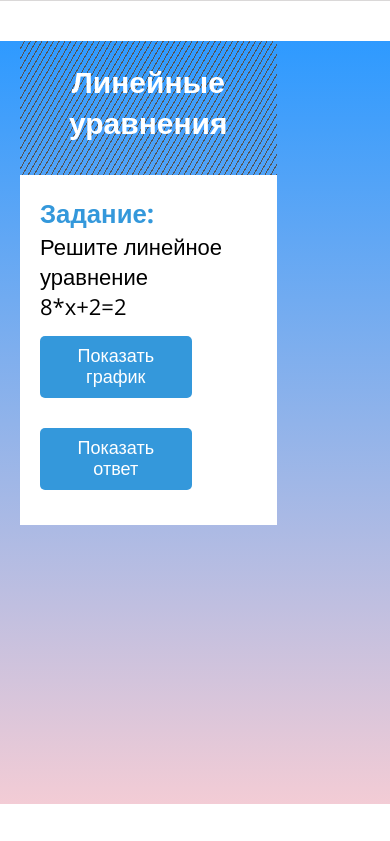
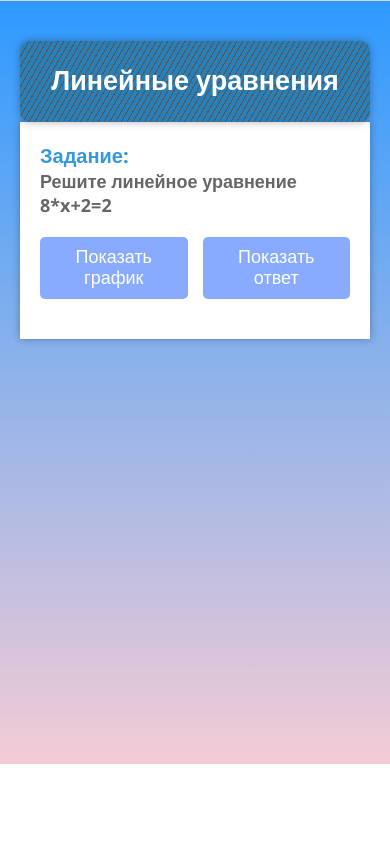
Before and after one commit to NonsmeNo/EdicationPlatform, a Flask app: template templates/rend.html in a window 390 px wide. Shown: the part 80-921 px from the top of the page. After the commit the page ends 844 px from the top, so only its background shows below. Run offline with Flask 3, Linux system fonts and the light colour scheme; the template is opened without the code that fills it: values that come from a table or form of the project are taken from there, others are empty; tables that the repository leaves empty hold one stand-in row (values such as "Sample post").

Commit message:
rend mobile

```diff
--- a/app.py
+++ b/app.py
@@ -273,5 +273,6 @@ with app.app_context():
     pass
 
 
+
 if __name__ == "__main__":  # для того чтобы проект запускался как приложение flask
     app.run(debug=True)  # debug чтобы выводились на страничке все ошибки
--- a/static/css/rend.css
+++ b/static/css/rend.css
@@ -7,8 +7,8 @@
     background-image: linear-gradient(var(--blue), var(--light-pink));
 	box-sizing: border-box;
 	width: 100%;
-	height: calc(100vh - 81px);
-    padding: 0 50px;
+	min-height: calc(100vh - 81px);
+    padding: 0;
 }
 
 /* =========================
@@ -88,6 +88,7 @@
 .content .gener_param_block .title{
     background: repeating-linear-gradient(-60deg, #555 0, #555 1px, transparent 1px, transparent 5px);
     background-color: #2980b9;
+
     color: #fff;
     text-align:center;
     padding: 20px 0;
@@ -177,61 +178,144 @@
 ========================= */
 
 
-/*Отображение задачи*/
 .content .rend_block{
+    padding-top: 40px;
+
     display: flex;
-    margin-top: 40px;
     flex-direction: row;
     justify-content: center;
+    height: calc(100vh - 90px);
 }
 
-.content .rend {
-    width: 450px;
+
+
+/*условия задачм*/
+.content .rend_block .rend {
+    width: 30%;
     display: flex;
     flex-direction: column;
-    font-size: 22px;
-    margin-right: 40px;
-    border-radius: 20px;
+    font-size: 20px;
 }
 .content .rend h3{
     color: #3498db;
+    font-size: 20px;
 }
 
 .content .rend .task-block {
     background: #fff;
     padding: 20px;
+    box-shadow: 0 0 8px rgba(0, 0, 0, 0.3);
+    font-size: 18px;
+    font-weight: 700;
+    color: #666666;
 }
 
 .content .rend .title{
     background: repeating-linear-gradient(-60deg, #555 0, #555 1px, transparent 1px, transparent 5px);
+    background-color: #2980b9;
     color: #fff;
     text-align:center;
-    padding: 20px 0 5px 0;
     font-size: 20px;
-}
-
-.content .rend button {
-    display: inline-block;
-    padding: 10px 20px;
-    background-color: #3498db;
-    color: #fff;
-    width: 70%;
-    text-decoration: none;
-    border-radius: 5px;
-    margin: 15px 100px 15px 0px;
-    border: white;
-    font-size: 18px;
+    box-shadow: 0 0 8px rgba(0, 0, 0, 0.3);
+     z-index: 1;
+     padding-top: 20px;
 }
 
 
-.content .canvas canvas {
-	border: 3px solid antiquewhite;
-	background-color: antiquewhite;
-	border-radius: 5px;
+.content .rend .answer-btns {
+    display: flex;
+    flex-direction: row;
+    margin: 20px 0;
+    gap: 15px;
+}
+
+.content .rend .answer button {
+    display: inline-block;
+    padding: 10px 20px;
+    background-color: #89abff;
+    color: #fff;
+    text-decoration: none;
+    border-radius: 5px;
+    border: white;
+    font-size: 18px;
+    width: 50%;
+    transition: background-color 0.4s ease;
+
+}
+
+.content .rend .answer button:hover {
+    background-color: #FF5959;
+
 }
 
 
-.content .canvas {
-    width: 800px;
-    height:800px;
+/* холст */
+.content .rend_block .canvas {
+	width: 50%;
+	margin: 0;
+	padding: 0 20px 20px 20px;
+
+    display: flex;
+	justify-content: center;
 }
+
+.content .canvas canvas {
+	aspect-ratio: 1 / 1;
+	background-color: rgb(255, 255, 255);
+	border-radius: 10px;
+	box-shadow: 0 0 15px rgba(0, 0, 0, 0.5);
+}
+
+/* Если контейнер выше, чем широк */
+@media (max-aspect-ratio: 1/1) {
+	.content .canvas canvas {
+		width: 92%;
+		height: auto;
+	}
+}
+
+/* Если контейнер шире, чем высокий */
+@media (min-aspect-ratio: 1/1) {
+	.content .canvas canvas {
+		height: 92%;
+		width: auto;
+	}
+}
+
+
+
+@media screen and (max-width: 1050px) {
+    .content {
+        overflow-y: auto;
+    }
+	.content .rend_block{
+		flex-direction: column;
+		justify-content: start;
+		height: auto;
+	}
+
+    .content .rend_block .rend{
+		width: 100%;
+	}
+    .content .rend_block .title{
+		width: 100%;
+        font-size: 18px;
+        border-radius: 10px;
+	}
+
+	.content .rend_block  .canvas {
+		width: 100%;
+		align-items: flex-start;
+		padding: 30px 0 0 0;
+		height: auto;
+	}
+}
+
+@media screen and (orientation: landscape) and (max-width: 1050px) {
+	.content .rend_block {
+		flex-direction: row;
+	}
+    .content .rend_block .canvas{
+		padding: 0;
+	}
+}
--- a/static/js/calculate/calculate.js
+++ b/static/js/calculate/calculate.js
@@ -371,7 +371,7 @@ document.addEventListener('DOMContentLoaded', function() {
 		ctx.beginPath();
 		ctx.moveTo(0, y0_canv);
 		ctx.lineTo(width, y0_canv);
-		ctx.lineWidth = 1;
+		ctx.lineWidth = 0.5;
 		ctx.strokeStyle = 'black';
 		ctx.stroke();
 
@@ -380,7 +380,7 @@ document.addEventListener('DOMContentLoaded', function() {
 		ctx.beginPath();
 		ctx.moveTo( x0_canv, 0);
 		ctx.lineTo( x0_canv, height);
-		ctx.lineWidth = 1;
+		ctx.lineWidth = 0.5;
 		ctx.strokeStyle = 'black';
 		ctx.stroke();
 	}
--- a/static/js/rend/rend.js
+++ b/static/js/rend/rend.js
@@ -20,9 +20,6 @@ document.addEventListener('DOMContentLoaded', function() {
     canv.style.display = 'none';
     answer.style.display = 'none';
 
-    const width = 800;
-	const height = 800;
-
 
 	x_left = -10;
 	x_right = 10;
@@ -30,6 +27,23 @@ document.addEventListener('DOMContentLoaded', function() {
 	y_up = x_right;
 
     //на старте
+
+
+    // Скрыть изначально ответ
+    answer.style.display = 'none';
+
+    // Временно показать
+    canv.style.display = 'block';
+
+    canv.width = canv.clientWidth;
+    canv.height = canv.clientHeight;
+    const width = canv.width;
+    const height = canv.height;
+
+
+    // Снова скрыть
+    canv.style.display = 'none';
+
 	const ctx = canv.getContext('2d');
 	drow_start();
 	drow_axes();
@@ -97,6 +111,7 @@ document.addEventListener('DOMContentLoaded', function() {
       // Показать canvas
         if (canv.style.display == 'none'){
             canv.style.display = 'block';
+
             btnShowGraph.textContent = 'Скрыть график';
             let str_graph = "";
             if (template_id == 1 || template_id == 2 || template_id == 3) {
@@ -195,42 +210,56 @@ document.addEventListener('DOMContentLoaded', function() {
         }
         document.getElementById("answer").innerHTML = "Ответ: x = " + x;
     }
+
+
 function findXQuad(eq, type) {
-    let a,b,c;
+    let a, b, c;
+
+    // Если уравнение полного вида (ax^2 + bx + c = 0)
     if (type == 4) {
-            // Извлекаем коэффициенты a, b и c
+        // Извлекаем коэффициенты a, b и c из уравнения
         let parts = eq.split("*x");
         a = parseFloat(parts[0]);
         b = parseFloat(parts[2]);
         c = parseFloat(parts[3].split("=")[0]);
-          console.log(a);
-          console.log(b);
-          console.log(c);
 
         // Вычисляем дискриминант
-          let discriminant = b*b - 4*a*c;
-            console.log(discriminant);
-          // Находим корни уравнения
+        let discriminant = b * b - 4 * a * c;
+
+        // Находим корни уравнения в зависимости от дискриминанта
         if (discriminant > 0) {
-            let x1 = (-b + Math.sqrt(discriminant)) / (2*a);
-            let x2 = (-b - Math.sqrt(discriminant)) / (2*a);
-            document.getElementById("answer").innerHTML = "Ответ: x1 = " + x1.toFixed(2) + ", x2 = " + x2.toFixed(2) + ", D = " + discriminant;
+            // Два корня
+            let x1 = (-b + Math.sqrt(discriminant)) / (2 * a);
+            let x2 = (-b - Math.sqrt(discriminant)) / (2 * a);
+
+             // Отображение ответа
+            let result = "Ответ: x1 = " + x1.toFixed(2) + ", x2 = " + x2.toFixed(2);
+            result += ", D = " + discriminant;
         } else if (discriminant === 0) {
-            let x = -b / (2*a);
-            document.getElementById("answer").innerHTML = "Ответ: x = " + x + ", D = " + discriminant;
+            // Один корень
+            let x = -b / (2 * a);
+            let result = "Ответ: x = " + x + ", D = " + discriminant;
+            document.getElementById("answer").innerHTML = result;
+
         } else {
+            // Нет корней
             document.getElementById("answer").innerHTML = "Ответ: Нет корней";
         }
 
+    // Если уравнение неполного вида (ax^2 + b = 0 или ax^2 = 0)
     } else if (type == 5) {
-             // Извлекаем коэффициенты a, b и c
+        // Извлекаем коэффициенты a и b
         a = parseFloat(eq.split("*x")[0]);
-          b = parseFloat(eq.split("*x*x")[1].split("x=")[0])
-          console.log(a);
-          console.log(b);
-          document.getElementById("answer").innerHTML = "Ответ: x1 = 0, x2 = " + (b*(-1)/a).toFixed(2);
+        b = parseFloat(eq.split("*x*x")[1].split("x=")[0]);
+
+        // Для неполного уравнения решаем: x1 = 0, x2 = -b/a
+        let result = "Ответ: x1 = 0, x2 = " + (b * (-1) / a).toFixed(2);
+        document.getElementById("answer").innerHTML = result;
     }
 }
+
+
+
 
     function findXTrig(eq) {
         if (template_id == 6) {
@@ -289,67 +318,58 @@ document.addEventListener('DOMContentLoaded', function() {
         return eq;
     }
 
-
-
-
-
-
-
-
-
-
-
-
-
-    //отображение графикоовввв
-    function el(id){
-		return document.getElementById( id );
+// Функция для получения элемента по ID
+function el(id) {
+    return document.getElementById(id);
 }
 
+// Функция для отрисовки графика
+function draw_graph(str, color) {
+    let y_down = x_left;  // Нижний предел по оси Y
+    let y_up = x_right;   // Верхний предел по оси Y
+    let step = 0.01;      // Шаг по оси X
 
-	function draw_graph(str, color) {
+    let x = x_left;       // Начальное значение X
+    let y = eval(str);    // Вычисляем значение Y для функции
+    let x_canv = x2canv(x);  // Преобразуем X в координаты канваса
+    let y_canv = y2canv(y);  // Преобразуем Y в координаты канваса
 
-		y_down = x_left;
-		y_up = x_right;
-		step = 0.01;
+    ctx.beginPath();      // Начинаем рисование
+    ctx.moveTo(x_canv, y_canv);
+    ctx.lineWidth = 2;
+    ctx.strokeStyle = color;
+    let f = 1;
 
-		x = x_left; //устанавливаем перо на начальную точку
-		y = eval(str);
+    // Рендеринг графика
+    for (let i = 0; i < x_right * 2; i += 0.01) {
+        x = Number(x) + step;     // Увеличиваем X на шаг
+        y = eval(str);             // Пересчитываем Y
+
+        // Проверяем, в пределах ли Y
+        if (y <= y_up * 2 && y >= y_down * 2) {
             x_canv = x2canv(x);
             y_canv = y2canv(y);
 
-		ctx.beginPath(); //первоначальные параметры
-		ctx.moveTo(x_canv, y_canv);
-		ctx.lineWidth = 2;
-		ctx.strokeStyle = color;
-		f = 1;
-
-		for(i = 0; i < x_right * 2; i += 0.01){ //рендеринг графика
-			x = Number(x) + step;
-			y = eval(str);
-			if (y <= y_up * 2 && y >= y_down * 2) {
-				x_canv = x2canv(x);
-				y_canv = y2canv(y);
             if (f == 0) {
                 ctx.beginPath();
-					ctx.moveTo(x_canv, y_canv);
+                ctx.moveTo(x_canv, y_canv); // Начинаем новый отрезок
                 f = 1;
             }
             ctx.lineTo(x_canv, y_canv);
-			}
-			else {
-				if (f==1) {
-					ctx.stroke();
+        } else {
+            if (f == 1) {
+                ctx.stroke();  // Завершаем отрезок
                 f = 0;
             }
         }
     }
-		if (f==1) {
+    if (f == 1) {
         ctx.stroke();
     }
 }
 
 	function drow_axes(){
+		ctx.globalAlpha = 1.0;
 		//рисуем ось Х
 		y0_canv = y2canv(0)
 		ctx.beginPath();
@@ -368,6 +388,7 @@ document.addEventListener('DOMContentLoaded', function() {
 		ctx.strokeStyle = 'black';
 		ctx.stroke();
 	}
+
 
 	function x2canv(x) {
 		return (x-x_left)*width/(x_right - x_left);
--- a/templates/rend.html
+++ b/templates/rend.html
@@ -25,10 +25,13 @@ MathHelper - {{ current_theme.name }}
                     <div id="output"></div>
                 </div>
                 <div class="answer">
-                    <button id="btnShowGraph">Показать график</button>
-                    <button id="btnShowAnsw">Показать ответ</button>
+                    <div class="answer-btns">
+                        <button id="btnShowGraph">Показать график</button>
+                        <button id="btnShowAnsw">Показать ответ</button>
+                    </div>
                     <div id="answer"></div>
                     {% if current_user.get_id() %}
+                        <br>
                         <button id="btnSave">Сохранить задачу</button>
                     {% else %}
                         <input type="hidden" id="btnSave" value="">
@@ -38,7 +41,7 @@ MathHelper - {{ current_theme.name }}
         </div>
 
         <div class="canvas">
-            <canvas id="canvas" width = 800px height = 800px >
+            <canvas id="canvas">
                 Ваш браузер не поддерживает Canvas
             </canvas>
         </div>
```
Also changed, not shown: instance/app.db (deleted). Lines whose indentation alone changed are shown as unchanged.
